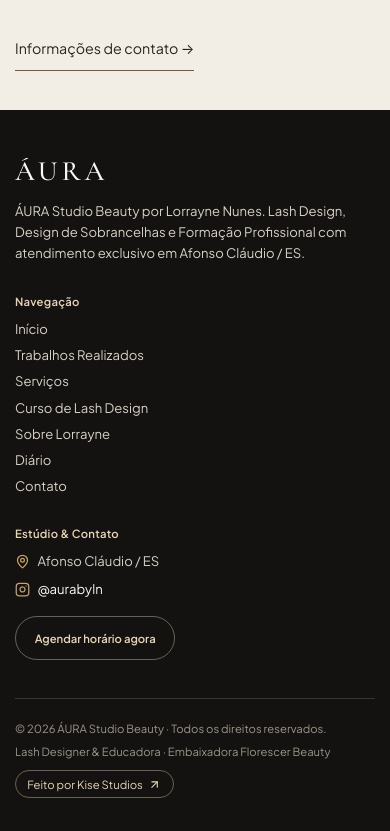
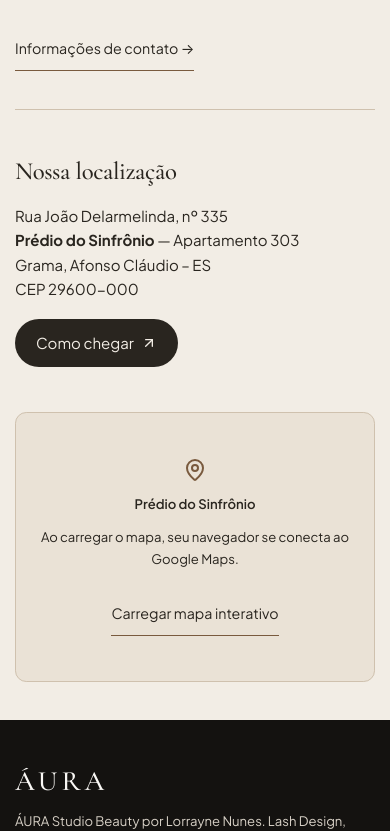
Before and after one commit to EduardoStuhr/aureabylnsite, a React (Vite) app: page / in a window 390 px wide. Shown: the part 6213-7044 px from the top of the page. Built offline with nearby package versions, Linux system fonts and the light colour scheme.

Commit message:
Adiciona localização oficial da ÁURA e integração com Google Maps

```diff
--- a/index.html
+++ b/index.html
@@ -6,10 +6,6 @@
     <meta name="viewport" content="width=device-width, initial-scale=1.0, viewport-fit=cover" />
     <title>Áura</title>
     <link rel="icon" type="image/svg+xml" href="%BASE_URL%assets/brand/favicon.svg" />
-    <meta
-      name="description"
-      content="ÁURA Studio Beauty por Lorrayne Nunes (@aurabyln) em Afonso Cláudio/ES. Extensão de cílios, design de sobrancelhas, principais clientes e curso de Lash Design."
-    />
     <meta property="og:title" content="ÁURA Studio Beauty | @aurabyln — Lash Design &amp; Sobrancelhas" />
     <meta
       property="og:description"
--- a/src/App.tsx
+++ b/src/App.tsx
@@ -4,6 +4,7 @@ import { BookingModal } from './components/BookingModal';
 import { Footer } from './components/Footer';
 import { Header } from './components/Header';
 import { MobileBottomNav } from './components/MobileBottomNav';
+import { studioAddress } from './data/studioLocation';
 import { STUDIO_SERVICES } from './data/studioData';
 import { HomePage, PortfolioPage as Portfolio, ServicesPage as Services, ServicePage as Service,
   CoursePage as Course, AboutPage as About, DiaryPage as Diary, ContactPage as Contact,
@@ -22,13 +23,13 @@ function PageMetadata() {
   useEffect(() => {
     const title = (work?.name ?? titles[pathname] ?? 'Página não encontrada') + ' | ÁURA';
     const description = (work ? (work.description || `Informações, valor e duração de ${work.name} na ÁURA Beauty Studio.`) : undefined) ?? ({
-      '/': 'Cílios, sobrancelhas e formação profissional com Lorrayne Nunes em Afonso Cláudio.',
+      '/': `Cílios, sobrancelhas e formação profissional com Lorrayne Nunes. ${studioAddress}.`,
       '/portfolio': 'Resultados da ÁURA em fotografias reais do estúdio.',
       '/servicos': 'Conheça os procedimentos de cílios e sobrancelhas da ÁURA.',
       '/curso': 'Informações sobre a formação presencial de Lash Design com Lorrayne Nunes.',
       '/sobre': 'Conheça o posicionamento e a filosofia de cuidado de Lorrayne Nunes.',
       '/diario': 'Publicações e momentos do estúdio ÁURA.',
-      '/contato': 'Entre em contato com a ÁURA e consulte procedimentos e agendamento.',
+      '/contato': `Entre em contato com a ÁURA ou visite o estúdio. ${studioAddress}.`,
     } as Record<string, string>)[pathname] ?? 'Navegue pelo site da ÁURA Beauty Studio.';
     document.title = pathname === '/' ? 'Áura' : title;
     for (const selector of ['meta[name="description"]', 'meta[property="og:description"]']) {
--- a/src/components/BookingModal.tsx
+++ b/src/components/BookingModal.tsx
@@ -1,4 +1,5 @@
 import { useEffect, useMemo, useState, useRef, type FormEvent } from 'react';
+import { studioAddress, studioDirectionsUrl } from '../data/studioLocation';
 import { CheckCircle2, ExternalLink, X } from 'lucide-react';
 import {
   BOOKING_ADDONS,
@@ -166,7 +167,7 @@ export function BookingModal({
         <div className="flex items-start justify-between gap-4 border-b border-[#141210]/10 pb-4">
           <div>
             <p className="text-xs font-medium text-[#9A742E]">
-              {STUDIO_PROFILE.fullTitle} · {STUDIO_PROFILE.city}
+              {STUDIO_PROFILE.fullTitle}<br /><a className="underline underline-offset-2" href={studioDirectionsUrl} target="_blank" rel="noopener noreferrer">{studioAddress}</a>
             </p>
             <h2
               id="booking-modal-title"
--- a/src/components/Footer.tsx
+++ b/src/components/Footer.tsx
@@ -1,5 +1,7 @@
 import { Link } from 'react-router-dom';
 import { ArrowUpRight, Instagram, MapPin } from 'lucide-react';
+import { StudioAddress } from './StudioLocation';
+import { studioDirectionsUrl } from '../data/studioLocation';
 import { STUDIO_PROFILE } from '../data/studioData';
 
 interface FooterProps {
@@ -60,8 +62,9 @@ export function Footer({ onOpenBooking }: FooterProps) {
             <div className="mt-3 space-y-2.5 text-sm text-[#D7D0C6]">
               <p className="flex items-center gap-2">
                 <MapPin className="h-4 w-4 shrink-0 text-[#C6A464]" aria-hidden="true" />
-                <span>{STUDIO_PROFILE.city}</span>
+                <a className="underline underline-offset-4 hover:text-[#FAF8F5]" href={studioDirectionsUrl}>Como chegar ↗</a>
               </p>
+              <StudioAddress />
               <a
                 href={STUDIO_PROFILE.instagramUrl}
                 target="_blank"
--- /dev/null
+++ b/src/components/StudioLocation.tsx
@@ -0,0 +1,62 @@
+import { useState } from 'react';
+import { ArrowUpRight, MapPin } from 'lucide-react';
+import { STUDIO_LOCATION, studioDirectionsUrl, studioLocality, studioMapEmbedUrl } from '../data/studioLocation';
+
+export function StudioAddress() {
+  return (
+    <address className="not-italic leading-relaxed">
+      {STUDIO_LOCATION.street}<br />
+      <strong>{STUDIO_LOCATION.building}</strong> — {STUDIO_LOCATION.unit}<br />
+      {studioLocality}<br />
+      CEP {STUDIO_LOCATION.postalCode}
+    </address>
+  );
+}
+
+export function StudioLocation() {
+  const [showMap, setShowMap] = useState(false);
+
+  return (
+    <section id="localizacao" aria-labelledby="location-title" className="editorial-shell border-t border-[#CFC1AE] py-10 md:py-16">
+      <div className="grid items-center gap-7 md:grid-cols-[minmax(0,2fr)_minmax(0,3fr)] md:gap-12">
+        <div>
+          <h2 id="location-title" className="mb-4 font-display">Nossa localização</h2>
+          <StudioAddress />
+          <a className="editorial-button gap-2" href={studioDirectionsUrl}>
+            Como chegar <ArrowUpRight size={16} aria-hidden="true" />
+          </a>
+        </div>
+
+        <div>
+          <div id="studio-map" className="relative h-72 overflow-hidden rounded-xl border border-[#CFC1AE] bg-[#EAE2D6] md:h-80">
+            {showMap ? (
+              <iframe
+                className="block h-full w-full border-0"
+                src={studioMapEmbedUrl}
+                title={`Google Maps — ${STUDIO_LOCATION.building}, ${STUDIO_LOCATION.name}`}
+                loading="lazy"
+                referrerPolicy="no-referrer"
+                allowFullScreen
+              />
+            ) : (
+              <div className="flex h-full flex-col items-center justify-center gap-3 px-5 text-center">
+                <MapPin className="text-[#795A3E]" aria-hidden="true" />
+                <p className="text-sm font-semibold">{STUDIO_LOCATION.building}</p>
+                <p className="text-sm">Ao carregar o mapa, seu navegador se conecta ao Google Maps.</p>
+                <button
+                  type="button"
+                  className="editorial-link min-h-[44px] cursor-pointer"
+                  aria-controls="studio-map"
+                  onClick={() => setShowMap(true)}
+                >
+                  Carregar mapa interativo
+                </button>
+              </div>
+            )}
+          </div>
+          {showMap && <a className="editorial-link" href={studioDirectionsUrl}>Abrir no Google Maps ↗</a>}
+        </div>
+      </div>
+    </section>
+  );
+}
--- /dev/null
+++ b/src/data/studioLocation.ts
@@ -0,0 +1,44 @@
+export const STUDIO_LOCATION = {
+  name: 'ÁURA BY LN — Studio Beauty',
+  website: 'https://aurabyln.com.br',
+  street: 'Rua João Delarmelinda, nº 335',
+  building: 'Prédio do Sinfrônio',
+  unit: 'Apartamento 303',
+  neighborhood: 'Grama',
+  city: 'Afonso Cláudio',
+  region: 'ES',
+  postalCode: '29600-000',
+  latitude: -20.0656706,
+  longitude: -41.1151096,
+};
+
+const location = STUDIO_LOCATION;
+const coordinates = `${location.latitude},${location.longitude}`;
+const googleMaps = 'https://www.google.com/maps';
+
+export const studioDirectionsUrl = `${googleMaps}/dir/?${new URLSearchParams({ api: '1', destination: coordinates })}`;
+export const studioMapEmbedUrl = `${googleMaps}?${new URLSearchParams({ q: coordinates, z: '18', output: 'embed', hl: 'pt-BR' })}`;
+
+export const studioLocality = `${location.neighborhood}, ${location.city} – ${location.region}`;
+export const studioAddress = `${location.street}, ${location.building} — ${location.unit}, ${studioLocality}, CEP ${location.postalCode}`;
+
+export const studioStructuredData = {
+  '@context': 'https://schema.org',
+  '@type': 'BeautySalon',
+  name: location.name,
+  url: location.website,
+  address: {
+    '@type': 'PostalAddress',
+    streetAddress: `${location.street}, ${location.building} — ${location.unit}, ${location.neighborhood}`,
+    addressLocality: location.city,
+    addressRegion: location.region,
+    postalCode: location.postalCode,
+    addressCountry: 'BR',
+  },
+  geo: {
+    '@type': 'GeoCoordinates',
+    latitude: location.latitude,
+    longitude: location.longitude,
+  },
+  hasMap: studioDirectionsUrl,
+};
--- a/src/pages/StudioPages.tsx
+++ b/src/pages/StudioPages.tsx
@@ -1,5 +1,7 @@
 import { Link, useParams, useSearchParams } from 'react-router-dom';
 import { ClientsShowcase } from '../components/ClientsShowcase';
+import { StudioAddress, StudioLocation } from '../components/StudioLocation';
+import { studioDirectionsUrl } from '../data/studioLocation';
 import { HeroSection } from '../components/HeroSection';
 import { InstagramArchive } from '../components/InstagramArchive';
 import { STUDIO_COURSE, STUDIO_PROFILE, STUDIO_SERVICES, STUDIO_WORKS } from '../data/studioData';
@@ -39,6 +41,7 @@ export function HomePage({ onBook }: BookingProps) {
         alt="Materiais da formação de Lash Design" width="800" height="1000" loading="lazy" />
     </section>
     <ContactCallout onBook={onBook} />
+    <StudioLocation />
   </>;
 }
 
@@ -172,6 +175,11 @@ export function ContactPage({ onBook }: BookingProps) {
       {STUDIO_SERVICES.map(service => <button key={service.id} onClick={() => onBook(service.id)}>{service.name}<span>Consultar →</span></button>)}
     </div>
     <a className="editorial-link" href={studioWhatsAppUrl} target="_blank" rel="noopener noreferrer">WhatsApp <span aria-hidden="true">↗</span></a>
+    <div className="mt-8">
+      <h2 className="font-display">Nossa localização</h2>
+      <StudioAddress />
+      <a className="editorial-link" href={studioDirectionsUrl}>Como chegar ↗</a>
+    </div>
   </section>;
 }
 
--- a/vite.config.ts
+++ b/vite.config.ts
@@ -3,6 +3,7 @@ import react from '@vitejs/plugin-react';
 import fs from 'fs';
 import path from 'path';
 import {defineConfig} from 'vite';
+import { studioAddress, studioStructuredData } from './src/data/studioLocation.ts';
 
 // Apply the production rules to Vite preview. This file has one global Pages rule.
 const previewHeaders = Object.fromEntries(
@@ -18,6 +19,13 @@ export default defineConfig(() => {
     base: process.env.GITHUB_PAGES === 'true' ? '/aureabylnsite/' : '/',
     envPrefix: [],
     plugins: [
+      {
+        name: 'studio-location-metadata',
+        transformIndexHtml: () => [
+          { tag: 'meta', attrs: { name: 'description', content: `ÁURA BY LN — Studio Beauty. ${studioAddress}.` }, injectTo: 'head' },
+          { tag: 'script', attrs: { type: 'application/ld+json' }, children: JSON.stringify(studioStructuredData).replace(/</g, '\\u003c'), injectTo: 'head' },
+        ],
+      },
       react(),
       tailwindcss(),
       // Copies src/assets into dist/ so root-relative URLs like
```
Also changed, not shown: 2 other files (tests, documents, lock files or other folders).
